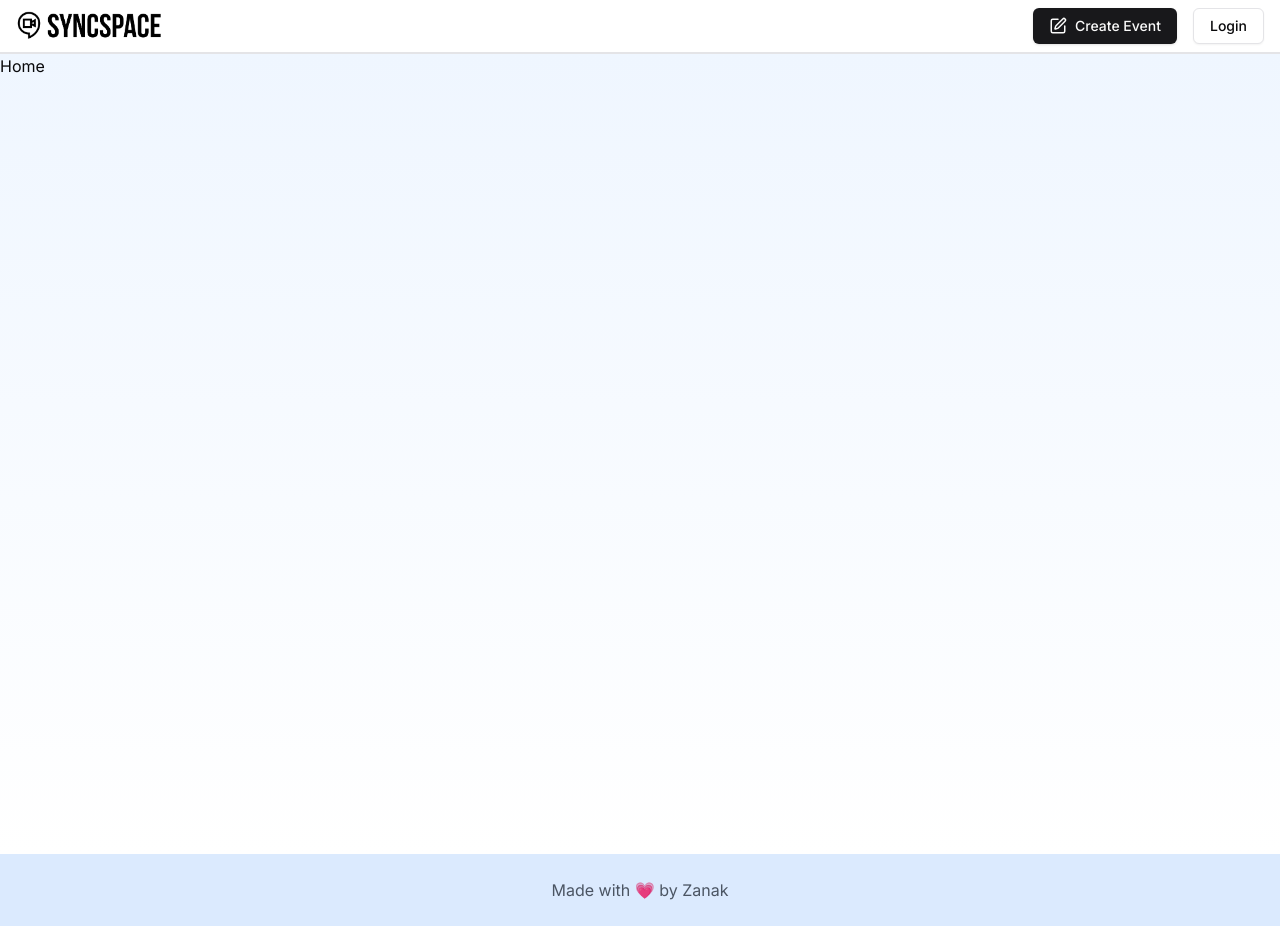
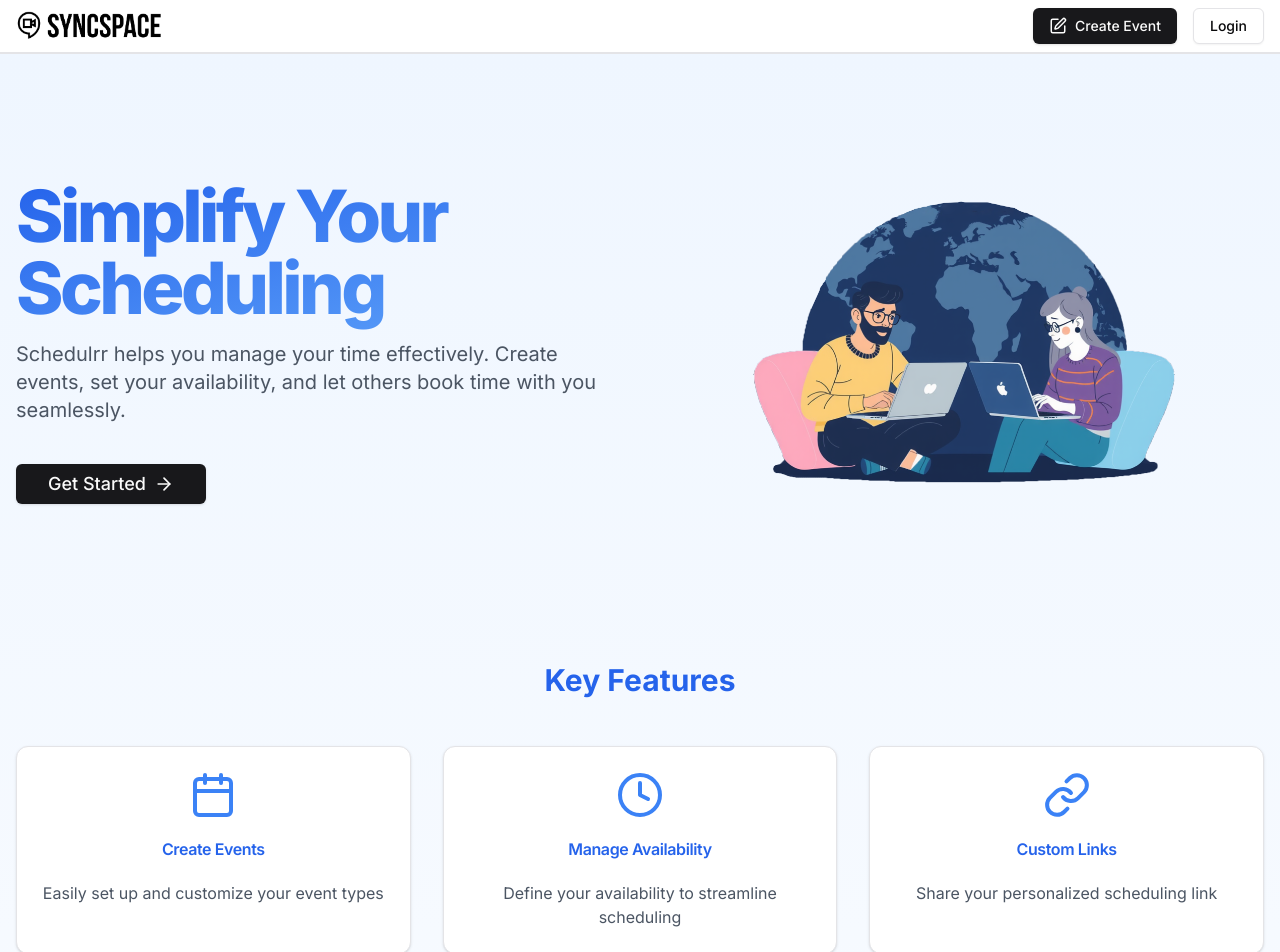
Before and after one commit to suryabanshi-janak/syncspace, a Next.js app: page / in a window 1280 px wide. Shown: the top 952 px of the page. Before the commit the page ends 926 px from the top, so only its background shows below. Built offline with nearby package versions, Linux system fonts and the light colour scheme; no server answers.

Commit message:
feat: adding homepage

```diff
--- a/package.json
+++ b/package.json
@@ -20,6 +20,7 @@
     "@radix-ui/react-tabs": "^1.1.0",
     "class-variance-authority": "^0.7.0",
     "clsx": "^2.1.1",
+    "embla-carousel-autoplay": "^8.3.0",
     "embla-carousel-react": "^8.3.0",
     "lucide-react": "^0.446.0",
     "next": "14.2.13",
--- a/src/app/globals.css
+++ b/src/app/globals.css
@@ -76,3 +76,19 @@
     @apply bg-background text-foreground;
   }
 }
+
+@layer utilities {
+  .gradient-title {
+    @apply font-extrabold bg-gradient-to-br from-blue-600 to-blue-400 bg-clip-text tracking-tighter text-transparent pb-4 pr-2;
+  }
+}
+
+@layer utilities {
+  .no-scrollbar::-webkit-scrollbar {
+    display: none;
+  }
+  .no-scrollbar {
+    -ms-overflow-style: none;
+    scrollbar-width: none;
+  }
+}
--- a/src/app/page.tsx
+++ b/src/app/page.tsx
@@ -1,3 +1,146 @@
-export default function Home() {
-  return <div>Home</div>;
-}
+import React from 'react';
+import Image from 'next/image';
+import { ArrowRight, Calendar, Clock, LinkIcon } from 'lucide-react';
+
+import { Button } from '@/components/ui/button';
+import { Card, CardHeader, CardTitle, CardContent } from '@/components/ui/card';
+import TestimonialsCarousel from '@/components/Testimonials';
+import Link from 'next/link';
+
+const features = [
+  {
+    icon: Calendar,
+    title: 'Create Events',
+    description: 'Easily set up and customize your event types',
+  },
+  {
+    icon: Clock,
+    title: 'Manage Availability',
+    description: 'Define your availability to streamline scheduling',
+  },
+  {
+    icon: LinkIcon,
+    title: 'Custom Links',
+    description: 'Share your personalized scheduling link',
+  },
+];
+
+const howItWorks = [
+  { step: 'Sign Up', description: 'Create your free Schedulrr account' },
+  {
+    step: 'Set Availability',
+    description: "Define when you're available for meetings",
+  },
+  {
+    step: 'Share Your Link',
+    description: 'Send your scheduling link to clients or colleagues',
+  },
+  {
+    step: 'Get Booked',
+    description: 'Receive confirmations for new appointments automatically',
+  },
+];
+
+const Home = () => {
+  return (
+    <main className='container mx-auto px-4 py-16'>
+      {/* Hero Section */}
+      <div className='flex flex-col lg:flex-row items-center justify-between gap-12 mb-24'>
+        <div className='lg:w-1/2'>
+          <h1 className='text-7xl font-extrabold gradient-title pb-6'>
+            Simplify Your Scheduling
+          </h1>
+          <p className='text-xl text-gray-600 mb-10'>
+            Schedulrr helps you manage your time effectively. Create events, set
+            your availability, and let others book time with you seamlessly.
+          </p>
+          <Link href={'/dashboard'}>
+            <Button size='lg' className='text-lg'>
+              Get Started <ArrowRight className='ml-2 h-5 w-5' />
+            </Button>
+          </Link>
+        </div>
+        <div className='lg:w-1/2 flex justify-center'>
+          <div className='relative w-full max-w-md aspect-square'>
+            <Image
+              src='/poster.png'
+              alt='Scheduling illustration'
+              layout='fill'
+              objectFit='contain'
+            />
+          </div>
+        </div>
+      </div>
+
+      {/* Key Features Section */}
+      <div className='mb-24'>
+        <h2 className='text-3xl font-bold text-center mb-12 text-blue-600'>
+          Key Features
+        </h2>
+        <div className='grid grid-cols-1 md:grid-cols-3 gap-8'>
+          {features.map((feature, index) => (
+            <Card key={index}>
+              <CardHeader>
+                <feature.icon className='w-12 h-12 text-blue-500 mb-4 mx-auto' />
+                <CardTitle className='text-center text-blue-600'>
+                  {feature.title}
+                </CardTitle>
+              </CardHeader>
+              <CardContent>
+                <p className='text-center text-gray-600'>
+                  {feature.description}
+                </p>
+              </CardContent>
+            </Card>
+          ))}
+        </div>
+      </div>
+
+      {/* Testimonials Section */}
+      <div className='mb-24'>
+        <h2 className='text-3xl font-bold text-center mb-12 text-blue-600'>
+          What Our Users Say
+        </h2>
+        <TestimonialsCarousel />
+      </div>
+
+      {/* How It Works Section */}
+      <div className='mb-24'>
+        <h2 className='text-3xl font-bold text-center mb-12 text-blue-600'>
+          How It Works
+        </h2>
+        <div className='grid grid-cols-1 md:grid-cols-2 lg:grid-cols-4 gap-8'>
+          {howItWorks.map((step, index) => (
+            <div key={index} className='text-center'>
+              <div className='bg-blue-100 rounded-full w-16 h-16 flex items-center justify-center mx-auto mb-4'>
+                <span className='text-blue-600 font-bold text-xl'>
+                  {index + 1}
+                </span>
+              </div>
+              <h3 className='font-semibold text-lg mb-2'>{step.step}</h3>
+              <p className='text-gray-600'>{step.description}</p>
+            </div>
+          ))}
+        </div>
+      </div>
+
+      {/* CTA Section */}
+      <div className='bg-blue-600 text-white rounded-lg p-8 text-center'>
+        <h2 className='text-3xl font-bold mb-4'>
+          Ready to Simplify Your Scheduling?
+        </h2>
+        <p className='text-xl mb-6'>
+          Join thousands of professionals who trust Schedulrr for efficient time
+          management.
+        </p>
+        <Link href={'/dashboard'}>
+          <Button size='lg' variant='secondary' className='text-blue-600'>
+            Start For Free <ArrowRight className='ml-2 h-5 w-5' />
+          </Button>
+        </Link>
+      </div>
+    </main>
+  );
+};
+
+export default Home;
--- /dev/null
+++ b/src/components/Testimonials.tsx
@@ -0,0 +1,90 @@
+'use client';
+
+import React from 'react';
+import Autoplay from 'embla-carousel-autoplay';
+
+import { Card, CardContent } from '@/components/ui/card';
+import {
+  Carousel,
+  CarouselContent,
+  CarouselItem,
+} from '@/components/ui/carousel';
+import { Avatar, AvatarFallback, AvatarImage } from '@/components/ui/avatar';
+
+const testimonials = [
+  {
+    name: 'Sarah Johnson',
+    role: 'Marketing Manager',
+    content:
+      "Schedulrr has transformed how I manage my team's meetings. It's intuitive and saves us hours every week!",
+    image: 'https://i.pravatar.cc/150?img=1',
+  },
+  {
+    name: 'David Lee',
+    role: 'Freelance Designer',
+    content:
+      'As a freelancer, Schedulrr helps me stay organized and professional. My clients love how easy it is to book time with me.',
+    image: 'https://i.pravatar.cc/150?img=2',
+  },
+  {
+    name: 'Emily Chen',
+    role: 'Startup Founder',
+    content:
+      'Schedulrr streamlined our hiring process. Setting up interviews has never been easier!',
+    image: 'https://i.pravatar.cc/150?img=3',
+  },
+  {
+    name: 'Michael Brown',
+    role: 'Sales Executive',
+    content:
+      "I've seen a 30% increase in my meeting bookings since using Schedulrr. It's a game-changer for sales professionals.",
+    image: 'https://i.pravatar.cc/150?img=4',
+  },
+];
+
+const TestimonialsCarousel = () => {
+  return (
+    <Carousel
+      plugins={[
+        Autoplay({
+          delay: 5000,
+        }),
+      ]}
+      className='w-full mx-auto'
+    >
+      <CarouselContent>
+        {testimonials.map((testimonial, index) => (
+          <CarouselItem key={index} className='md:basis-1/2 lg:basis-1/3'>
+            <Card className='h-full'>
+              <CardContent className='flex flex-col justify-between h-full p-6'>
+                <p className='text-gray-600 mb-4'>
+                  &quot;{testimonial.content}&quot;
+                </p>
+                <div className='flex items-center mt-4'>
+                  <Avatar className='h-12 w-12 mr-4'>
+                    <AvatarImage
+                      src={testimonial.image}
+                      alt={testimonial.name}
+                    />
+                    <AvatarFallback>
+                      {testimonial.name
+                        .split(' ')
+                        .map((n) => n[0])
+                        .join('')}
+                    </AvatarFallback>
+                  </Avatar>
+                  <div>
+                    <p className='font-semibold'>{testimonial.name}</p>
+                    <p className='text-sm text-gray-500'>{testimonial.role}</p>
+                  </div>
+                </div>
+              </CardContent>
+            </Card>
+          </CarouselItem>
+        ))}
+      </CarouselContent>
+    </Carousel>
+  );
+};
+
+export default TestimonialsCarousel;
```
Also changed, not shown: public/poster.png (added), 1 other file (tests, documents, lock files or other folders).
